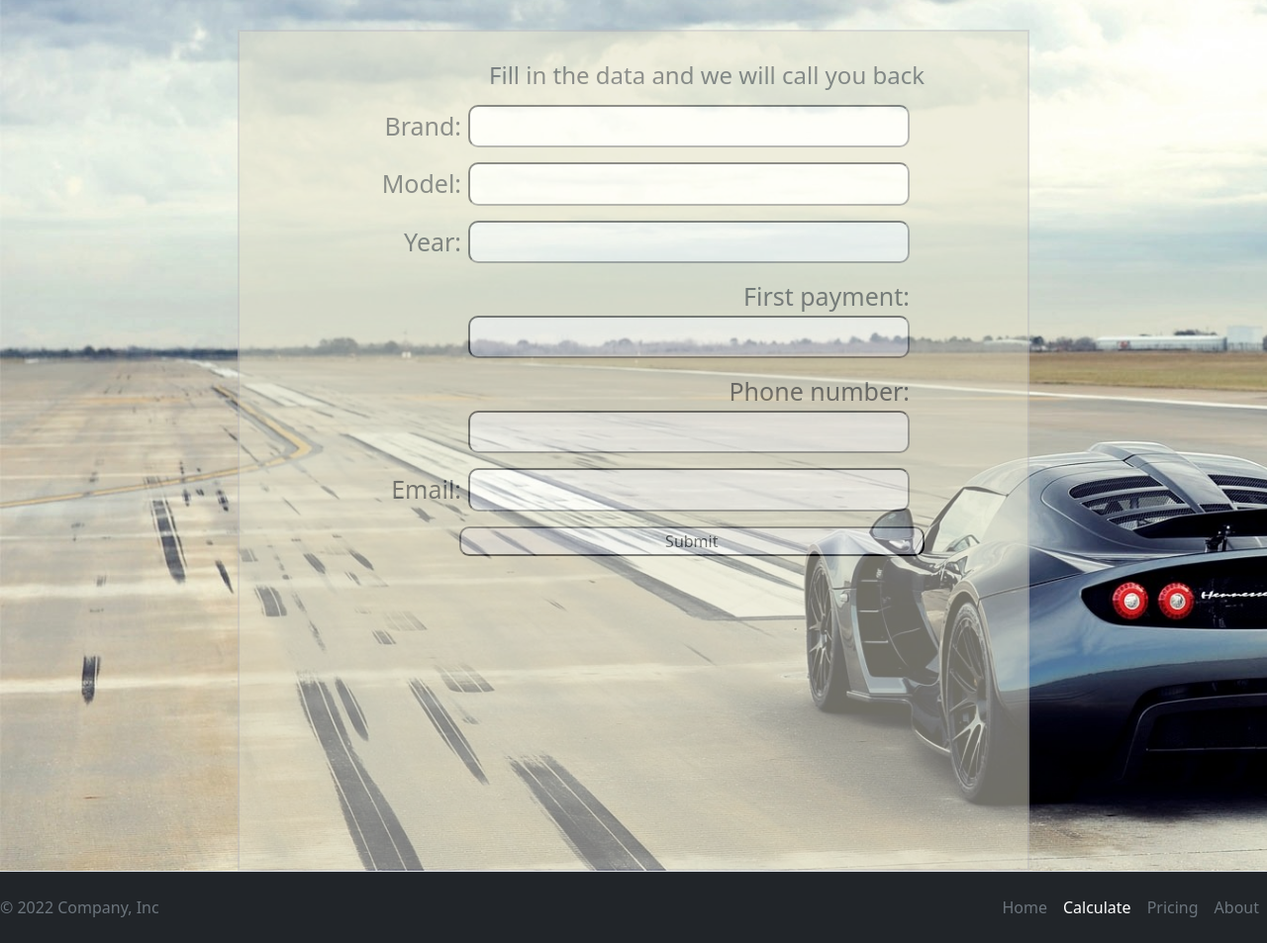
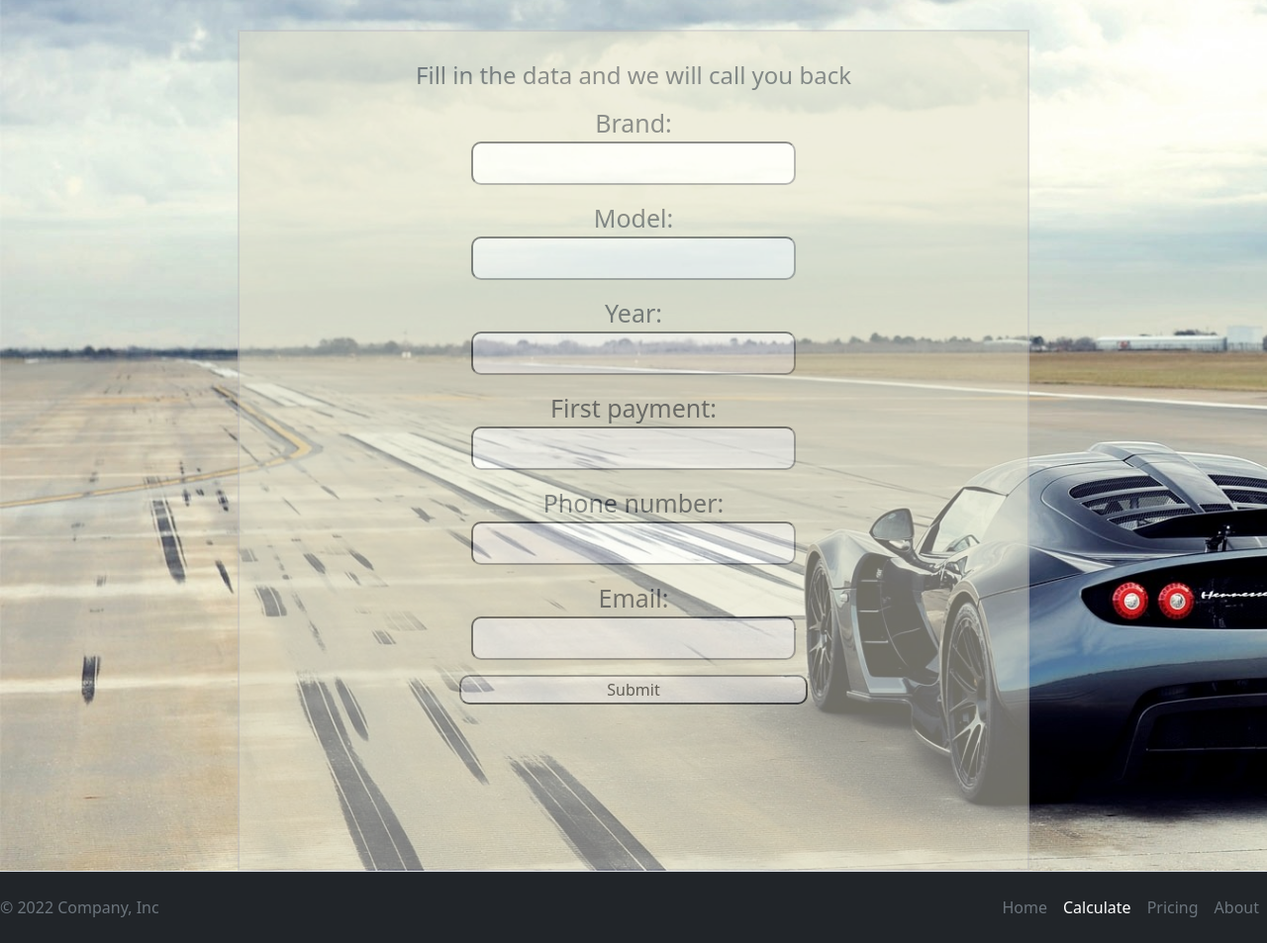
Before and after one commit to AndereLion/DjangoLeasingProject, a Django app: page /calc/ in a window 1280 px wide. Shown: the part 72-1025 px from the top of the page at 99% size. Run offline with Django 4.2, Linux system fonts and the light colour scheme.

```diff
--- a/apps/calc/static/calc/calc.css
+++ b/apps/calc/static/calc/calc.css
@@ -9,6 +9,9 @@
 .form_box p {
     font-size: 25px;
     margin: 15px;
+    display: flex;
+    flex-direction: column;
+    align-items: center;
 }
 
 .form_inner {
@@ -22,7 +25,7 @@
 }
 
 .form_original {
-    text-align: right;
+    text-align: center;
     margin-top: 30px;
 }
 
```
